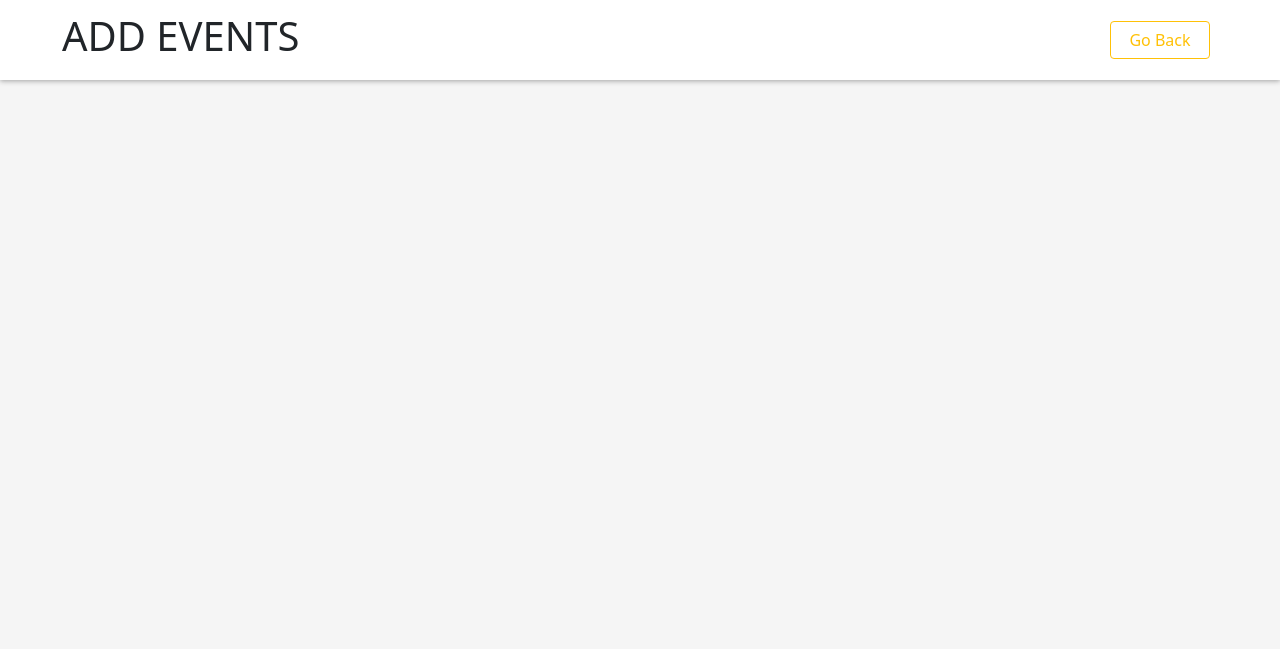
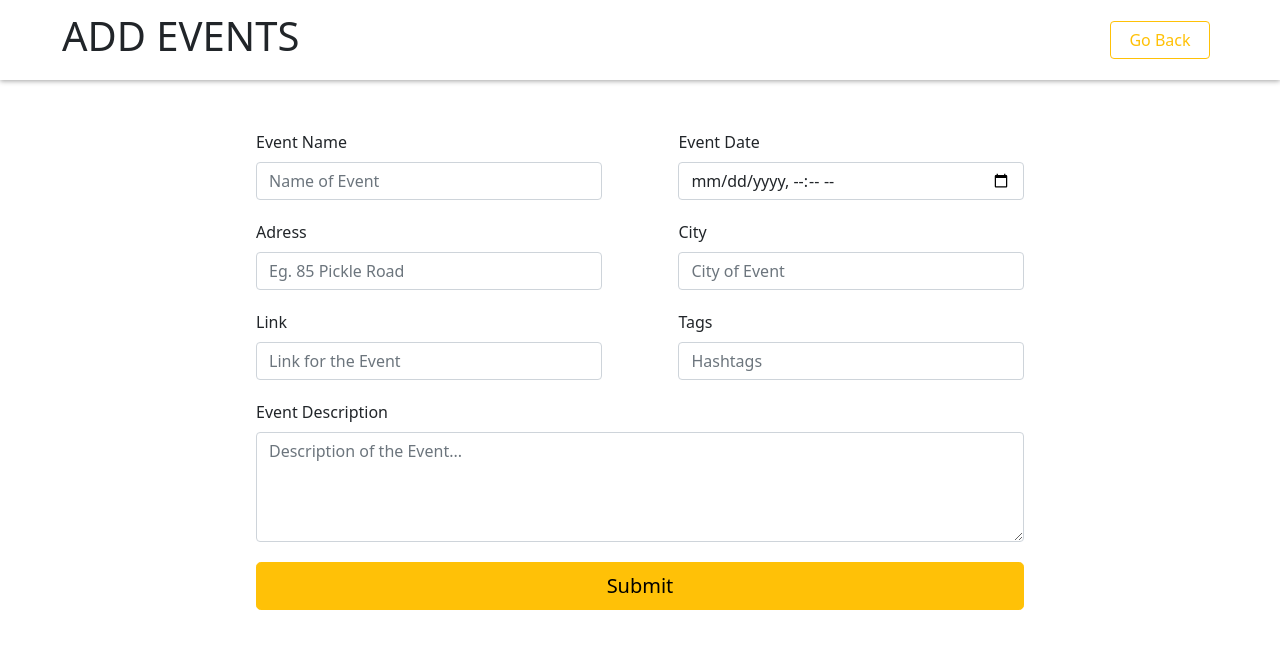
Before and after one commit to Jaxz102/bulletin, a Flask app: page /addevents in a window 1280 px wide. Shown: the top 649 px of the page. Run offline with Flask 2, Linux system fonts and the light colour scheme.

Commit message:
Finished Adding Page Events

```diff
--- a/static/style.css
+++ b/static/style.css
@@ -24,7 +24,10 @@ nav{
 .node:hover{
     cursor: pointer;
     background-color: rgb(255, 214, 89);
+    transform: scale(1.5);
+    border: 4px solid rgb(10,10,10);
 }
+
 
 
 
--- a/templates/add.html
+++ b/templates/add.html
@@ -8,12 +8,10 @@
         <title>Events Locator</title>
 
 
-        <link href="../static/signin.css" rel="stylesheet">
-
 
     </head>
     <body style="position: relative;">
-        <nav class="navbar navbar-light bg-white align-items-center container-fluid" style="height: 80px; position: fixed; top: 0;">
+        <nav class="navbar navbar-light bg-white align-items-center container-fluid" style="height: 80px; top: 0;">
             <!-- Navbar content -->
             <a href="/" style="text-decoration: none; margin-left: 50px;"><h1 class="text-dark">ADD EVENTS</h1></a>
             <div class="float-md-end me-5">
@@ -21,6 +19,52 @@
             </div>
         </nav>
 
+        <form class="jotform-form" action="/adding" method="POST" name="" style="margin-top: 50px;">
+            <div style="display: flex; margin: auto; width: 60%; justify-content:space-between">
+                <div style="width: 45%;">
+                    <label for="formGroupExampleInput" class="form-label">Event Name</label>
+                    <input type="text" class="form-control" id="formGroupExampleInput" placeholder="Name of Event" name="name">
+                </div>
+                <div style="width: 45%;">
+                    <label class="form-label">Event Date</label>
+                    <input type="datetime-local" class="form-control" name="date">
+                </div>
+            </div>
+
+            <div style="display: flex; margin: auto; width: 60%; justify-content:space-between; margin-top: 20px;">
+                <div style="width: 45%;">
+                    <label for="formGroupExampleInput" class="form-label">Adress</label>
+                    <input type="text" class="form-control" id="formGroupExampleInput" placeholder="Eg. 85 Pickle Road" name="adress">
+                </div>
+                <div style="width: 45%;">
+                    <label for="formGroupExampleInput" class="form-label">City</label>
+                    <input type="text" class="form-control" id="formGroupExampleInput" placeholder="City of Event" name="city">
+                </div>
+            </div>
+
+            <div style="display: flex; margin: auto; width: 60%; justify-content:space-between; margin-top: 20px;">
+                <div style="width: 45%;">
+                    <label for="formGroupExampleInput" class="form-label">Link</label>
+                    <input type="text" class="form-control" id="formGroupExampleInput" placeholder="Link for the Event" name="link">
+                </div>
+                <div style="width: 45%;">
+                    <label for="formGroupExampleInput" class="form-label">Tags</label>
+                    <input type="text" class="form-control" id="formGroupExampleInput" placeholder="Hashtags" name="tags">
+                </div>
+            </div>
+            <div style="height:20px"></div>
+            <div style="width: 60%;margin: auto;">
+                <label for="exampleFormControlTextarea1" class="form-label">Event Description</label>
+                <textarea class="form-control" id="exampleFormControlTextarea1" rows="4" placeholder="Description of the Event..." name="description"></textarea>
+            </div>
+
+
+            <div style="height:20px"></div>
+
+            <button class="btn btn-lg btn-warning" type="submit" style="width: 60%; display: block; margin: auto;">Submit</button>
+
+        </form>
+
 
         <script src="https://cdn.jsdelivr.net/npm/bootstrap@5.0.0-beta3/dist/js/bootstrap.bundle.min.js" integrity="sha384-JEW9xMcG8R+pH31jmWH6WWP0WintQrMb4s7ZOdauHnUtxwoG2vI5DkLtS3qm9Ekf" crossorigin="anonymous"></script>
     </body>
```
Also changed, not shown: templates/index.html (+27 -6 lines).
